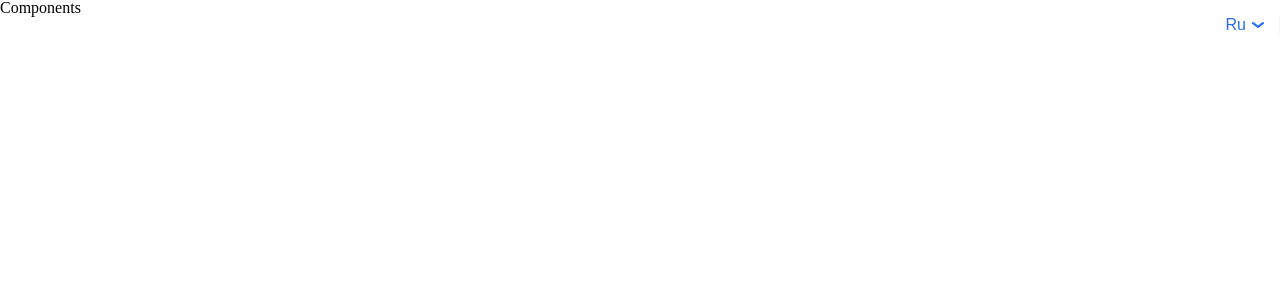
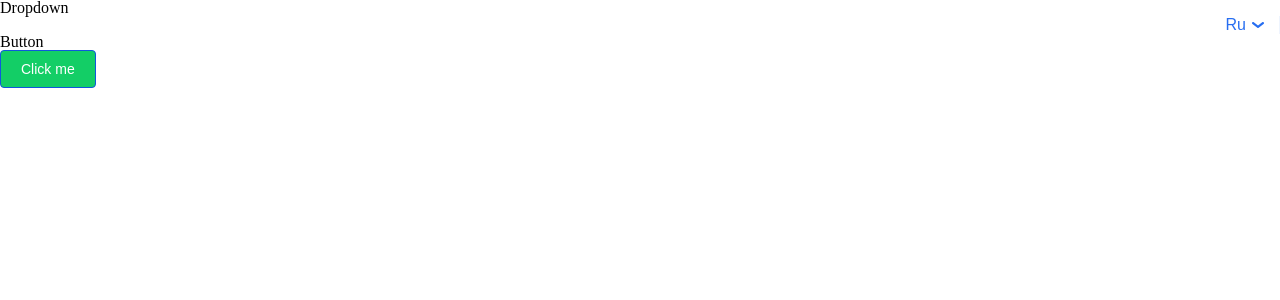
Before and after one commit to dzmitry-viartseika/components, a Vue app: page / in a window 1280 px wide. Shown: the top 300 px of the page. Built offline with nearby package versions, Linux system fonts and the light colour scheme.

Commit message:
added button component

```diff
--- a/src/App.vue
+++ b/src/App.vue
@@ -1,17 +1,25 @@
 <template>
   <div id="app">
-    <h1>Components</h1>
-    <dropdown :dropdownOptions="dropdownOptions"/>
+    <div>
+      <h2>Dropdown</h2>
+      <dropdown :dropdownOptions="dropdownOptions"/>
+    </div>
+    <div>
+      <h2>Button</h2>
+      <my-button :buttonOptions="buttonOptions"/>
+    </div>
   </div>
 </template>
 
 <script>
 import dropdown from './components/elements/dropdown.vue';
+import buttonComponent from './components/elements/buttonComponent.vue';
 
 export default {
   name: 'App',
   components: {
     dropdown,
+    myButton: buttonComponent,
   },
   computed: {
     dropdownOptions() {
@@ -28,6 +36,19 @@ export default {
         ],
       };
     },
+    buttonOptions() {
+      return {
+        type: 'success',
+        buttonText: 'Click me',
+        disabled: false,
+        event: this.callback(),
+      };
+    },
+  },
+  methods: {
+    callback() {
+      console.log('clicked button');
+    },
   },
 };
 </script>
--- /dev/null
+++ b/src/components/elements/buttonComponent.vue
@@ -0,0 +1,39 @@
+<template>
+  <button class="normal"
+          :class="options.type"
+          :disabled="options.disabled"
+          @click="callback($event)"
+  >
+    {{ options.buttonText }}
+  </button>
+</template>
+
+<script>
+export default {
+  name: 'buttonComponent',
+  props: {
+    buttonOptions: {
+      type: Object,
+      default: () => {},
+    },
+  },
+  computed: {
+    options() {
+      return this.buttonOptions;
+    },
+  },
+  methods: {
+    callback(e) {
+      this.$emit('options.event', e);
+    },
+  },
+};
+</script>
+
+<style scoped lang="scss">
+  @import "src/sass/variables";
+
+  .button {
+
+  }
+</style>
--- /dev/null
+++ b/src/sass/_buttons.scss
@@ -0,0 +1,29 @@
+button {
+  padding: 10px 20px;
+  border: 1px solid $color-cornflower-blue;
+  color: #333;
+  background-color: $color-white;
+  border-radius: $borderRadius;
+  font-size: $font-size-base;
+  font-family: $font-global;
+  cursor: pointer;
+
+  &[disabled]{
+    cursor: not-allowed;
+  }
+
+  &.danger {
+    background-color: #ff4949;
+    color: #fff;
+  }
+
+  &.success {
+    background-color: #13ce66;
+    color: #fff;
+  }
+
+  &.info {
+    background-color: #50bfff;
+    color: #fff;
+  }
+}
--- a/src/sass/core.scss
+++ b/src/sass/core.scss
@@ -1,3 +1,4 @@
 @import "reset";
 @import "variables";
 @import "transition";
+@import "buttons";
```
